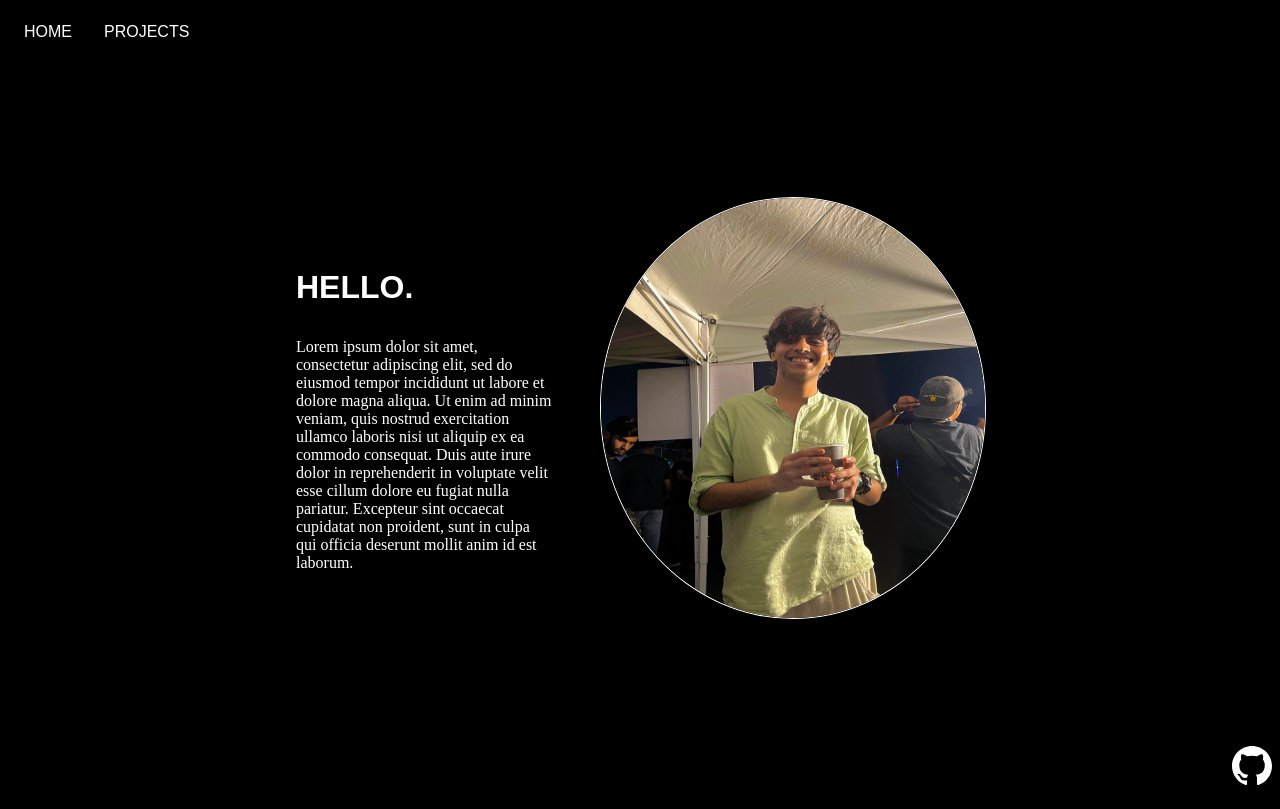
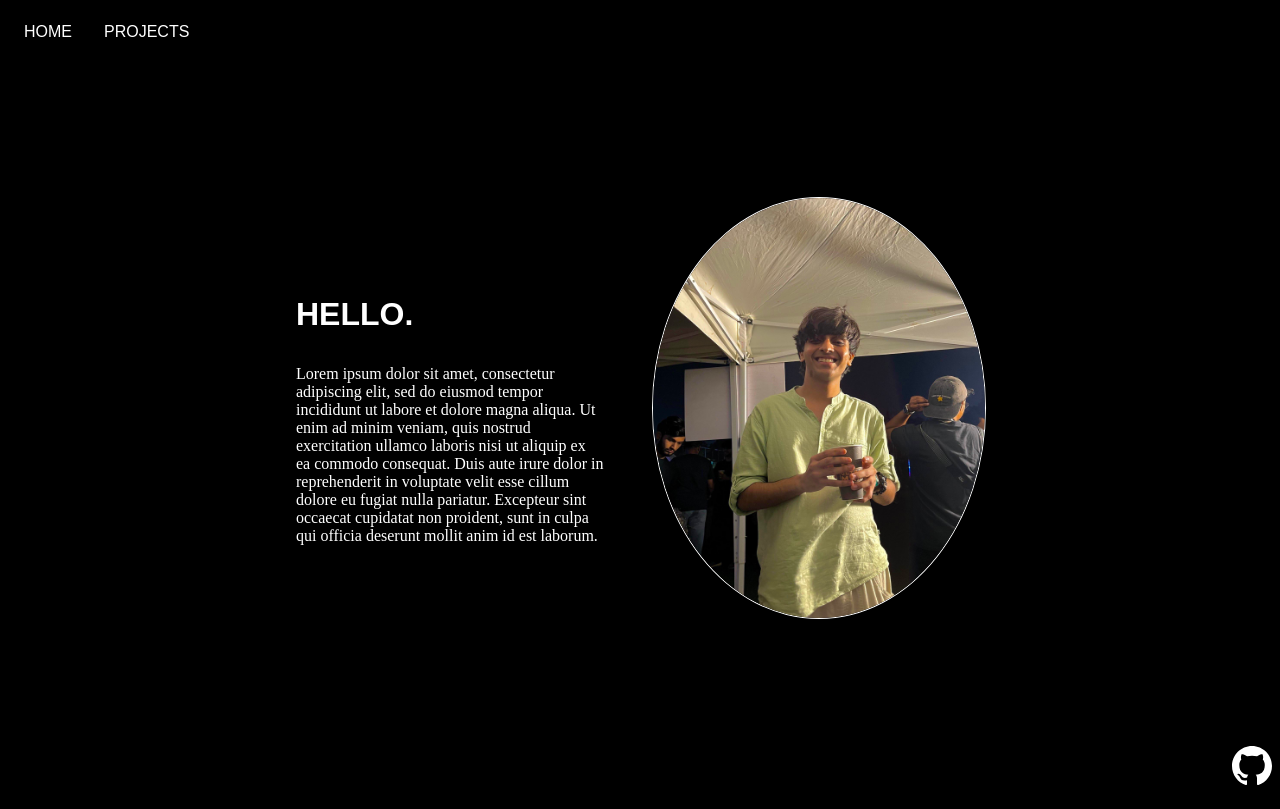
Before and after one commit to fauxriarty/portfolio, a Next.js app: page / in a window 1280 px wide. Built offline with nearby package versions, Linux system fonts and the light colour scheme.

Commit message:
the basic template is ready

```diff
--- a/src/pages/index.scss
+++ b/src/pages/index.scss
@@ -24,6 +24,7 @@ section {
 }
 
 .image {
-    width: 90%;
+    width: 54%;
+
     border-radius: 75%;
 }
```
